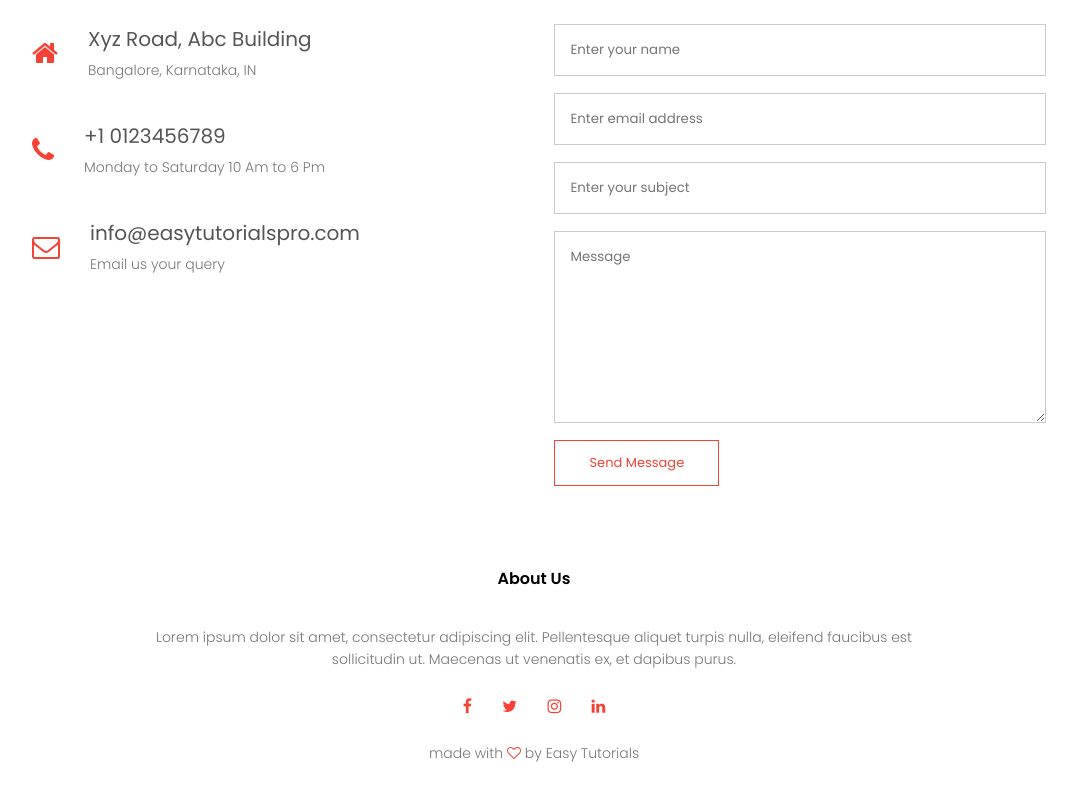
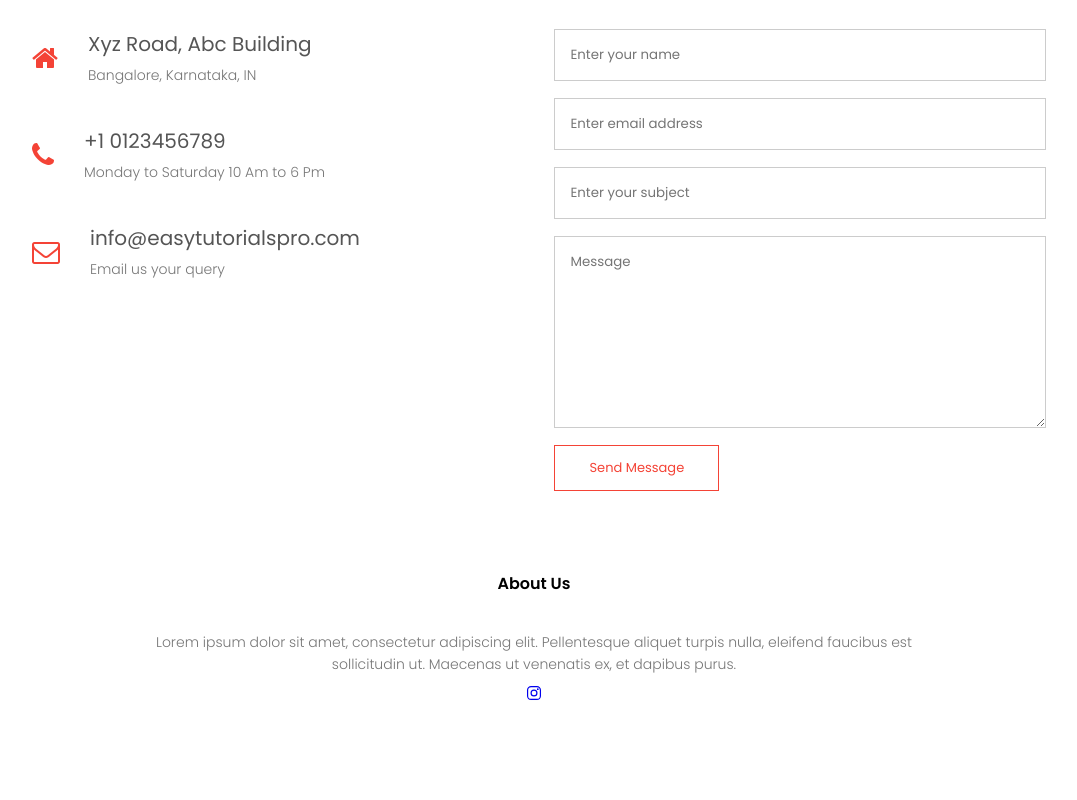
Before and after one commit to Tofyu/CodingForFuture, a plain HTML site: page contact.html in a window 1280 px wide. Shown: the part 1032-1832 px from the top of the page, without its empty margins (106-1183 px from the left). After the commit the page ends 1763 px from the top, so only its background shows below. Drawn offline with nearby package versions, Linux system fonts and the light colour scheme.

Commit message:
Add files via upload

```diff
--- a/contact.html
+++ b/contact.html
@@ -30,7 +30,7 @@
 
 
     <section class="location">
-            <iframe src="https://www.google.com/maps/embed?pb=!1m18!1m12!1m3!1d3887.368144678623!2d77.55384341419037!3d13.012212417508028!2m3!1f0!2f0!3f0!3m2!1i1024!2i768!4f13.1!3m3!1m2!1s0x3bae3d7f3535d71b%3A0x660d25b66e9fb25c!2sWorld+Trade+Centre!5e0!3m2!1sen!2sin!4v1565255080367!5m2!1sen!2sin" width="720" height="445" frameborder="0" style="border:0" allowfullscreen></iframe>
+        <iframe src="https://www.google.com/maps/embed?pb=!1m18!1m12!1m3!1d10976.58481933603!2d-117.81331335681048!3d33.890815406571264!2m3!1f0!2f0!3f0!3m2!1i1024!2i768!4f13.1!3m3!1m2!1s0x80dcd3e47f030439%3A0x8f17483920416e9a!2sYorba%20Linda%20Public%20Library!5e0!3m2!1sen!2sus!4v1665122652228!5m2!1sen!2sus" width="600" height="450" style="border:0;" allowfullscreen="" loading="lazy" referrerpolicy="no-referrer-when-downgrade"></iframe>
     </section>
 
     <section class="contact-us">
@@ -76,12 +76,9 @@
         <h4>About Us</h4>
         <p>Lorem ipsum dolor sit amet, consectetur adipiscing elit. Pellentesque aliquet turpis nulla, eleifend faucibus est<br>sollicitudin ut. Maecenas ut venenatis ex, et dapibus purus.</p>
         <div class="icons">
-            <i class="fa fa-facebook"></i>
-            <i class="fa fa-twitter"></i>
-            <i class="fa fa-instagram"></i>
-            <i class="fa fa-linkedin"></i>
+            <a href="https://instagram.com/" target="_blank"><ion-icon name="logo-instagram"></ion-icon></a>
         </div>
-        <p>made with <i class="fa fa-heart-o"></i> by Easy Tutorials</p>
+
 </section>
 
 
@@ -97,6 +94,7 @@
         navLinks.style.right = "-200px";
     }
 </script>
-
+<script type="module" src="https://unpkg.com/ionicons@5.5.2/dist/ionicons/ionicons.esm.js"></script>
+<script nomodule src="https://unpkg.com/ionicons@5.5.2/dist/ionicons/ionicons.js"></script>
 </body>
 </html>
```
